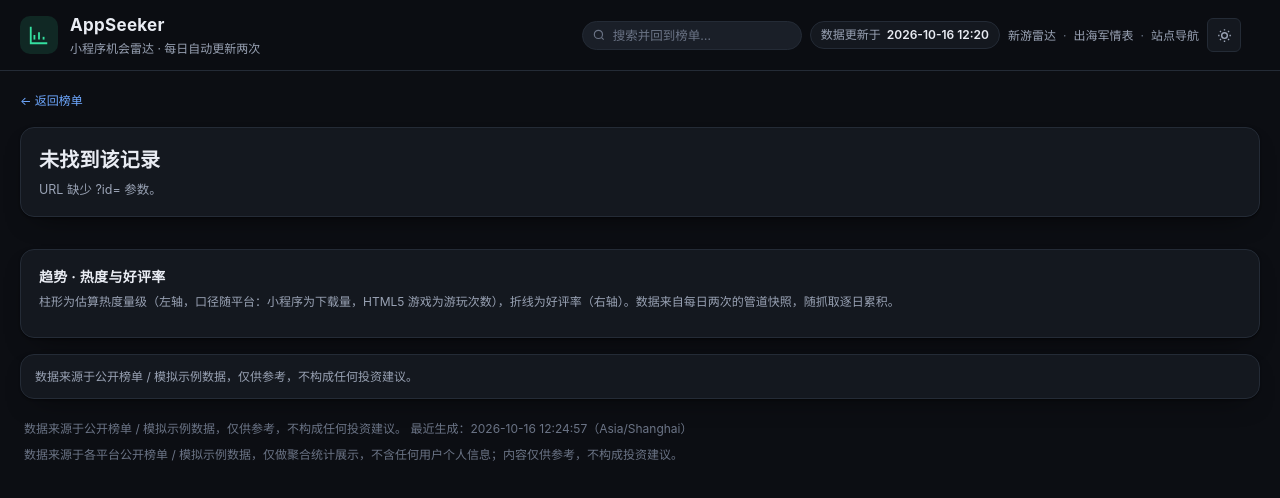
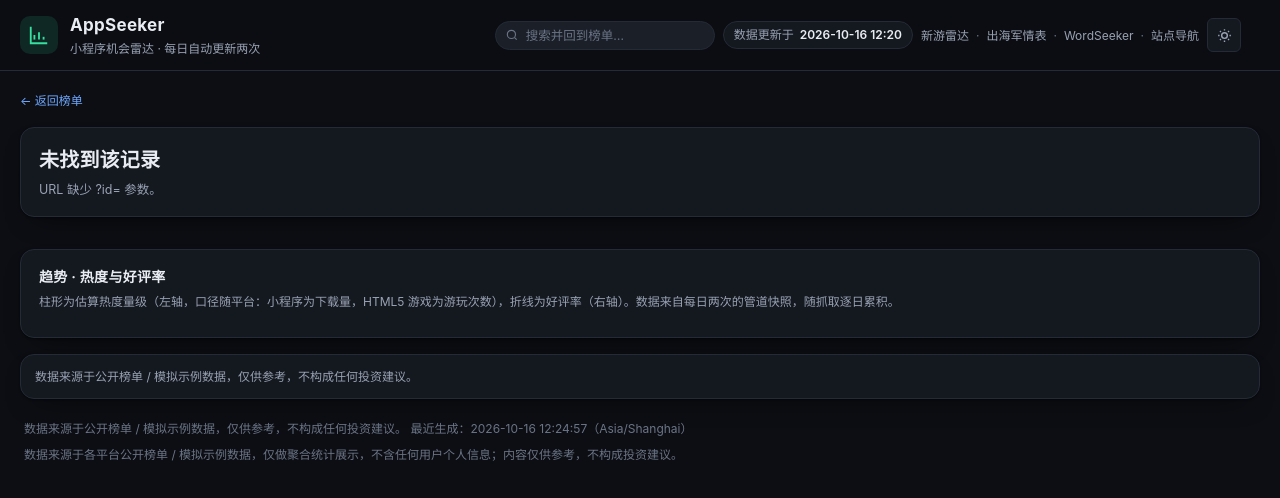
Before and after one commit to ashjie666/appseeker, a plain HTML site: page public/detail.html in a window 1280 px wide. Drawn offline with Linux system fonts and the light colour scheme.

Commit message:
chore(nav): 顶栏加入 WordSeeker 互链

```diff
--- a/public/detail.html
+++ b/public/detail.html
@@ -39,6 +39,8 @@
         <a href="http://101.132.195.92/gameseek/">新游雷达</a>
         <span class="sep">·</span>
         <a href="http://101.132.195.92/gameqker/">出海军情表</a>
+        <span class="sep">·</span>
+        <a href="http://101.132.195.92/wordseeker/">WordSeeker</a>
         <span class="sep">·</span>
         <a href="http://101.132.195.92/">站点导航</a>
       </nav>
```
Also changed, not shown: public/index.html (+2 -0 lines).
